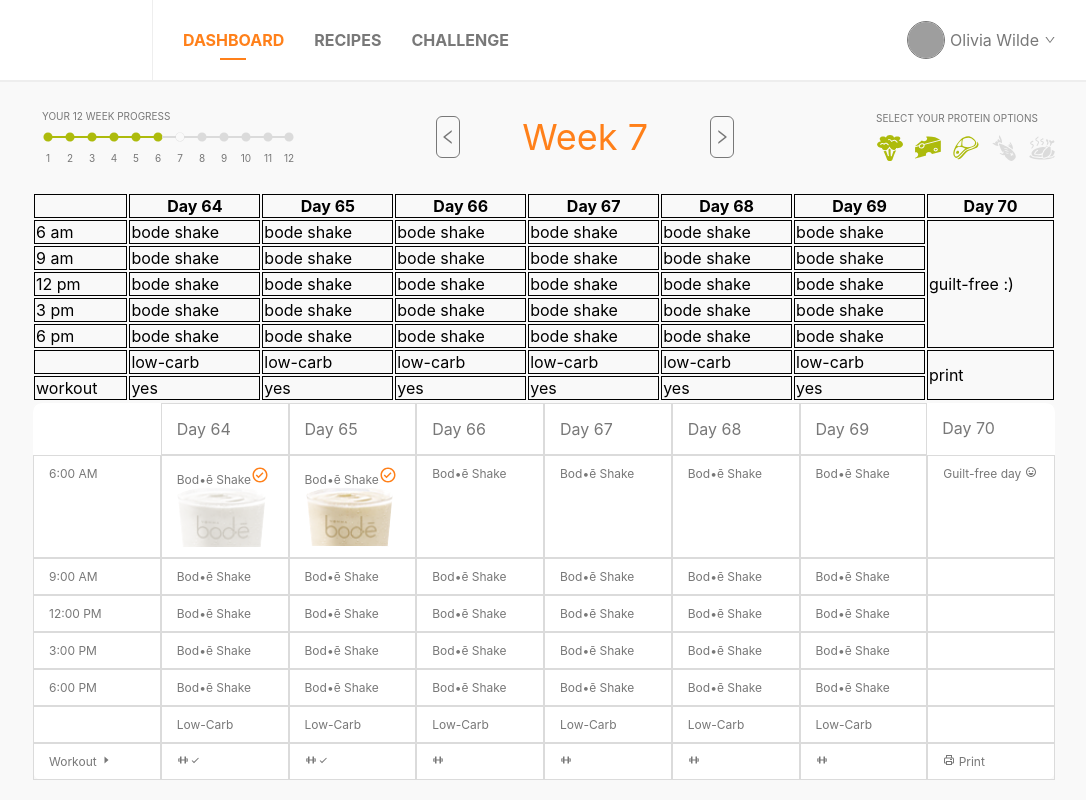
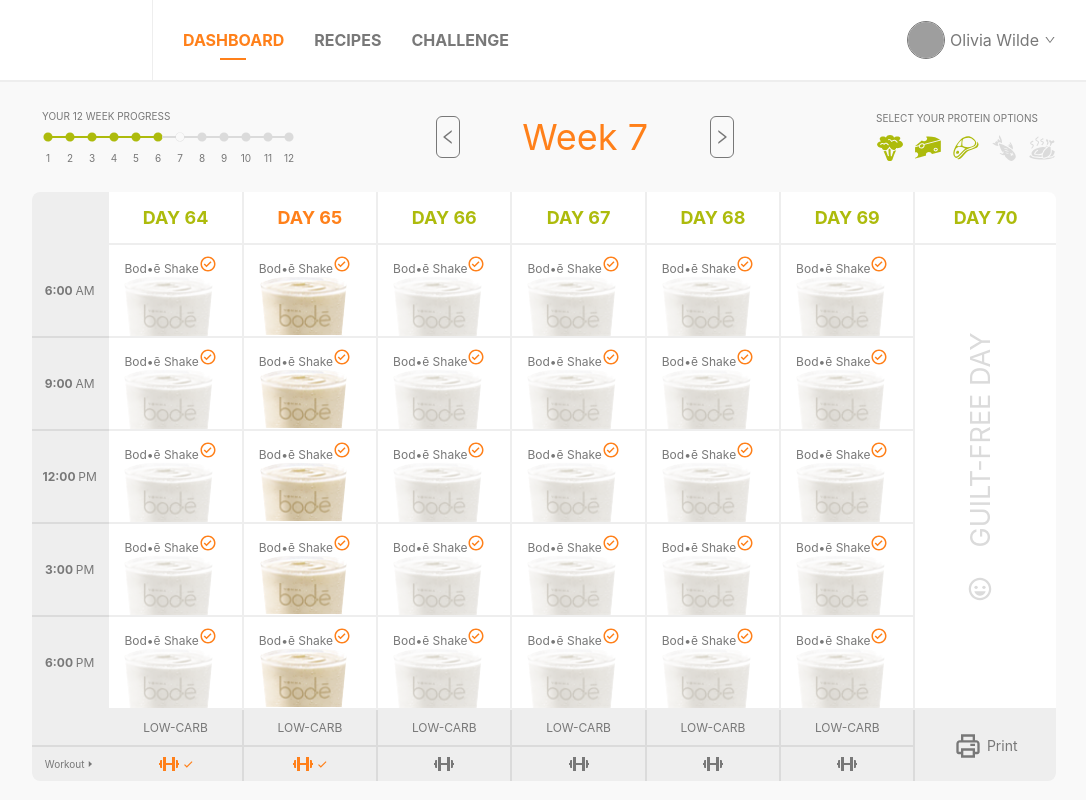
Before and after one commit to konrad-roguszewski/jfd-recruitment-task, a React (Create React App) app: page / in a window 1280 px wide. Shown: the top 800 px of the page, without its empty margins (96-1182 px from the left). Built offline with nearby package versions, Linux system fonts and the light colour scheme; grey boxes are pictures that could not be loaded.

Commit message:
style: Added styles to MealPlan component

```diff
--- a/src/components/MealPlan.tsx
+++ b/src/components/MealPlan.tsx
@@ -7,54 +7,6 @@
 import styled from 'styled-components';
 import shakeActive from '../images/shakeActive.png';
 import shakeDisabled from '../images/shakeDisabled.png';
-
-const StyledTable = styled.table`
-  display: grid;
-  border-collapse: collapse;
-  min-width: 100%;
-  grid-template-columns:
-    minmax(80px, 1fr)
-    minmax(125px, 1fr)
-    minmax(125px, 1fr)
-    minmax(125px, 1fr)
-    minmax(125px, 1fr)
-    minmax(125px, 1fr)
-    minmax(125px, 1fr)
-    minmax(125px, 1fr);
-  border: 1px solid ${props => props.theme.lightGray};
-  border-radius: 10px;
-  background: ${props => props.theme.white};
-  color: ${props => props.theme.graphite};
-  thead,
-  tbody,
-  tr {
-    display: contents;
-  }
-  th,
-  td {
-    padding: 15px;
-    overflow: hidden;
-    text-overflow: ellipsis;
-    white-space: nowrap;
-  }
-  th {
-    position: sticky;
-    top: 0;
-    text-align: left;
-    font-weight: normal;
-    border: 1px solid ${props => props.theme.darkGray};
-  }
-  th:last-child,
-  th:first-child {
-    border: 0;
-  }
-  td {
-    padding-top: 10px;
-    padding-bottom: 10px;
-    font-size: 12px;
-    border: 1px solid ${props => props.theme.darkGray};
-  }
-`;
 
 const CellContent = styled.div`
   display: flex;
@@ -71,101 +23,163 @@
   color: ${props => props.theme.orange};
 `;
 
+const StyledTable = styled.table`
+  border-collapse: collapse;
+  min-width: 100%;
+  border-radius: 8px;
+  background: ${props => props.theme.white};
+  color: ${props => props.theme.graphite};
+  th,
+  td {
+    padding: 15px;
+    overflow: hidden;
+    text-overflow: ellipsis;
+    white-space: nowrap;
+  }
+  th {
+    top: 0;
+    text-align: left;
+    font-weight: bold;
+    border: 2px solid ${props => props.theme.mediumGray};
+    border-top: 0;
+    text-transform: uppercase;
+    color: ${props => props.theme.green};
+    font-size: 18px;
+    text-align: center;
+    &.active {
+      color: ${props => props.theme.orange};
+    }
+  }
+  th:last-child,
+  th:first-child {
+    border: 0;
+  }
+  th:first-child {
+    background: ${props => props.theme.mediumGray};
+    border-radius: 8px 0 0 0;
+  }
+  td {
+    padding-top: 10px;
+    padding-bottom: 0px;
+    font-size: 12px;
+    border: 2px solid ${props => props.theme.mediumGray};
+  }
+  td:last-child {
+    border-right: 0;
+  }
+  td:first-child {
+    border-left: 0;
+    background: ${props => props.theme.mediumGray};
+    border-bottom: 2px solid ${props => props.theme.darkGray};
+    text-transform: uppercase;
+    font-size: 12px;
+    text-align: center;
+    padding: 0;
+    span {
+      font-weight: bold;
+    }
+  }
+`;
+
+const LastDayContent = styled.div`
+  width: 100px;
+  font-size: 27px;
+  color: ${props => props.theme.darkGray};
+  text-transform: uppercase;
+  display: flex;
+  flex-direction: row;
+  justify-content: center;
+  transform: rotate(-90deg);
+  span {
+    display: flex;
+    align-items: center;
+  }
+  svg {
+    transform: rotate(90deg);
+    padding: 0 28px;
+  }
+`;
+
+const DietTypeTableRow = styled.tr`
+  td {
+    text-transform: uppercase;
+    background: ${props => props.theme.mediumGray};
+    text-align: center;
+    border: 2px solid ${props => props.theme.darkGray};
+    padding: 10px 0;
+
+  }
+  td:first-child {
+    border-right: 2px solid ${props => props.theme.mediumGray};
+    border-top: 2px solid ${props => props.theme.mediumGray};
+  }
+  td:last-child {
+    border-bottom: 0;
+    border-radius: 0 0 8px 0;
+    text-transform: none;
+    span {
+      display: flex;
+      justify-content: center;
+      align-items: center;
+      font-size: 14px;
+      svg {
+        height: 28px;
+        width: 28px;
+        padding-right: 5px;
+      }
+    }
+  }
+`;
+
+const WorkoutTableRow = styled.tr`
+  td {
+    background: ${props => props.theme.mediumGray};
+    border: 2px solid ${props => props.theme.darkGray};
+    border-bottom: 0;
+    padding: 5px 10px;
+    text-align: center;
+    div {
+      display: flex;
+      justify-content: center;
+      align-items: center;
+      svg {
+        height: 14px;
+        width: 14px;
+      }
+      svg:first-child {
+        height: 24px;
+        width: 24px;
+      }
+      &.active {
+        color: ${props => props.theme.orange};
+      }
+    }
+  }
+  td:first-child {
+    border-bottom: 0;
+    border-radius: 0 0 0 8px;
+    border-right: 2px solid ${props => props.theme.mediumGray};
+    text-transform: none;
+    padding: 10px;
+    span {
+      display: flex;
+      justify-content: center;
+      align-items: center;
+      font-size: 10px;
+      font-weight: normal;
+    }
+  }
+`;
+
 export const MealPlan = () => {
   return (
     <>
-      <table>
-        <thead>
-          <tr>
-            <th style={{ border: '1px solid black' }}></th>
-            <th style={{ border: '1px solid black' }}>Day 64</th>
-            <th style={{ border: '1px solid black' }}>Day 65</th>
-            <th style={{ border: '1px solid black' }}>Day 66</th>
-            <th style={{ border: '1px solid black' }}>Day 67</th>
-            <th style={{ border: '1px solid black' }}>Day 68</th>
-            <th style={{ border: '1px solid black' }}>Day 69</th>
-            <th style={{ border: '1px solid black' }}>Day 70</th>
-          </tr>
-        </thead>
-        <tbody>
-          <tr>
-            <td style={{ border: '1px solid black' }}>6 am</td>
-            <td style={{ border: '1px solid black' }}>bode shake</td>
-            <td style={{ border: '1px solid black' }}>bode shake</td>
-            <td style={{ border: '1px solid black' }}>bode shake</td>
-            <td style={{ border: '1px solid black' }}>bode shake</td>
-            <td style={{ border: '1px solid black' }}>bode shake</td>
-            <td style={{ border: '1px solid black' }}>bode shake</td>
-            <td rowSpan={5} style={{ border: '1px solid black' }}>
-              guilt-free :)
-            </td>
-          </tr>
-          <tr>
-            <td style={{ border: '1px solid black' }}>9 am</td>
-            <td style={{ border: '1px solid black' }}>bode shake</td>
-            <td style={{ border: '1px solid black' }}>bode shake</td>
-            <td style={{ border: '1px solid black' }}>bode shake</td>
-            <td style={{ border: '1px solid black' }}>bode shake</td>
-            <td style={{ border: '1px solid black' }}>bode shake</td>
-            <td style={{ border: '1px solid black' }}>bode shake</td>
-          </tr>
-          <tr>
-            <td style={{ border: '1px solid black' }}>12 pm</td>
-            <td style={{ border: '1px solid black' }}>bode shake</td>
-            <td style={{ border: '1px solid black' }}>bode shake</td>
-            <td style={{ border: '1px solid black' }}>bode shake</td>
-            <td style={{ border: '1px solid black' }}>bode shake</td>
-            <td style={{ border: '1px solid black' }}>bode shake</td>
-            <td style={{ border: '1px solid black' }}>bode shake</td>
-          </tr>
-          <tr>
-            <td style={{ border: '1px solid black' }}>3 pm</td>
-            <td style={{ border: '1px solid black' }}>bode shake</td>
-            <td style={{ border: '1px solid black' }}>bode shake</td>
-            <td style={{ border: '1px solid black' }}>bode shake</td>
-            <td style={{ border: '1px solid black' }}>bode shake</td>
-            <td style={{ border: '1px solid black' }}>bode shake</td>
-            <td style={{ border: '1px solid black' }}>bode shake</td>
-          </tr>
-          <tr>
-            <td style={{ border: '1px solid black' }}>6 pm</td>
-            <td style={{ border: '1px solid black' }}>bode shake</td>
-            <td style={{ border: '1px solid black' }}>bode shake</td>
-            <td style={{ border: '1px solid black' }}>bode shake</td>
-            <td style={{ border: '1px solid black' }}>bode shake</td>
-            <td style={{ border: '1px solid black' }}>bode shake</td>
-            <td style={{ border: '1px solid black' }}>bode shake</td>
-          </tr>
-          <tr>
-            <td style={{ border: '1px solid black' }}></td>
-            <td style={{ border: '1px solid black' }}>low-carb</td>
-            <td style={{ border: '1px solid black' }}>low-carb</td>
-            <td style={{ border: '1px solid black' }}>low-carb</td>
-            <td style={{ border: '1px solid black' }}>low-carb</td>
-            <td style={{ border: '1px solid black' }}>low-carb</td>
-            <td style={{ border: '1px solid black' }}>low-carb</td>
-            <td rowSpan={2} style={{ border: '1px solid black' }}>
-              print
-            </td>
-          </tr>
-          <tr>
-            <td style={{ border: '1px solid black' }}>workout</td>
-            <td style={{ border: '1px solid black' }}>yes</td>
-            <td style={{ border: '1px solid black' }}>yes</td>
-            <td style={{ border: '1px solid black' }}>yes</td>
-            <td style={{ border: '1px solid black' }}>yes</td>
-            <td style={{ border: '1px solid black' }}>yes</td>
-            <td style={{ border: '1px solid black' }}>yes</td>
-          </tr>
-        </tbody>
-      </table>
-
       <StyledTable>
         <thead>
           <tr>
             <th></th>
             <th>Day 64</th>
-            <th>Day 65</th>
+            <th className="active">Day 65</th>
             <th>Day 66</th>
             <th>Day 67</th>
             <th>Day 68</th>
@@ -175,7 +189,9 @@
         </thead>
         <tbody>
           <tr>
-            <td>6:00 AM</td>
+            <td>
+              <span>6:00 </span>am
+            </td>
             <td>
               <CellContent>
                 <span>
@@ -194,94 +210,340 @@
                 <img src={shakeActive} alt="shake" />
               </CellContent>
             </td>
-            <td>Bod•ē Shake</td>
-            <td>Bod•ē Shake</td>
-            <td>Bod•ē Shake</td>
-            <td>Bod•ē Shake</td>
+            <td>
+              <CellContent>
+                <span>
+                  Bod•ē Shake
+                  <CheckMarkIcon />
+                </span>
+                <img src={shakeDisabled} alt="shake" />
+              </CellContent>
+            </td>
+            <td>
+              <CellContent>
+                <span>
+                  Bod•ē Shake
+                  <CheckMarkIcon />
+                </span>
+                <img src={shakeDisabled} alt="shake" />
+              </CellContent>
+            </td>
+            <td>
+              <CellContent>
+                <span>
+                  Bod•ē Shake
+                  <CheckMarkIcon />
+                </span>
+                <img src={shakeDisabled} alt="shake" />
+              </CellContent>
+            </td>
+            <td>
+              <CellContent>
+                <span>
+                  Bod•ē Shake
+                  <CheckMarkIcon />
+                </span>
+                <img src={shakeDisabled} alt="shake" />
+              </CellContent>
+            </td>
             <td rowSpan={5}>
+              <LastDayContent>
                 <span>
-                Guilt-free day <BiHappy />
+                  <BiHappy />
+                  Guilt-free day
                 </span>
+              </LastDayContent>
             </td>
           </tr>
           <tr>
-            <td>9:00 AM</td>
-            <td>Bod•ē Shake</td>
-            <td>Bod•ē Shake</td>
-            <td>Bod•ē Shake</td>
-            <td>Bod•ē Shake</td>
-            <td>Bod•ē Shake</td>
-            <td>Bod•ē Shake</td>
-            <td></td>
-          </tr>
-          <tr>
-            <td>12:00 PM</td>
-            <td>Bod•ē Shake</td>
-            <td>Bod•ē Shake</td>
-            <td>Bod•ē Shake</td>
-            <td>Bod•ē Shake</td>
-            <td>Bod•ē Shake</td>
-            <td>Bod•ē Shake</td>
-            <td></td>
-          </tr>
-          <tr>
-            <td>3:00 PM</td>
-            <td>Bod•ē Shake</td>
-            <td>Bod•ē Shake</td>
-            <td>Bod•ē Shake</td>
-            <td>Bod•ē Shake</td>
-            <td>Bod•ē Shake</td>
-            <td>Bod•ē Shake</td>
-            <td></td>
-          </tr>
-          <tr>
-            <td>6:00 PM</td>
-            <td>Bod•ē Shake</td>
-            <td>Bod•ē Shake</td>
-            <td>Bod•ē Shake</td>
-            <td>Bod•ē Shake</td>
-            <td>Bod•ē Shake</td>
-            <td>Bod•ē Shake</td>
-            <td></td>
-          </tr>
-          <tr>
-            <td>&nbsp;</td>
-            <td>Low-Carb</td>
-            <td>Low-Carb</td>
-            <td>Low-Carb</td>
-            <td>Low-Carb</td>
-            <td>Low-Carb</td>
-            <td>Low-Carb</td>
-            <td></td>
+            <td>
+              <span>9:00 </span>am
+            </td>
+            <td>
+              <CellContent>
+                <span>
+                  Bod•ē Shake
+                  <CheckMarkIcon />
+                </span>
+                <img src={shakeDisabled} alt="shake" />
+              </CellContent>
+            </td>
+            <td>
+              <CellContent>
+                <span>
+                  Bod•ē Shake
+                  <CheckMarkIcon />
+                </span>
+                <img src={shakeActive} alt="shake" />
+              </CellContent>
+            </td>
+            <td>
+              <CellContent>
+                <span>
+                  Bod•ē Shake
+                  <CheckMarkIcon />
+                </span>
+                <img src={shakeDisabled} alt="shake" />
+              </CellContent>
+            </td>
+            <td>
+              <CellContent>
+                <span>
+                  Bod•ē Shake
+                  <CheckMarkIcon />
+                </span>
+                <img src={shakeDisabled} alt="shake" />
+              </CellContent>
+            </td>
+            <td>
+              <CellContent>
+                <span>
+                  Bod•ē Shake
+                  <CheckMarkIcon />
+                </span>
+                <img src={shakeDisabled} alt="shake" />
+              </CellContent>
+            </td>
+            <td>
+              <CellContent>
+                <span>
+                  Bod•ē Shake
+                  <CheckMarkIcon />
+                </span>
+                <img src={shakeDisabled} alt="shake" />
+              </CellContent>
+            </td>
           </tr>
           <tr>
             <td>
-              Workout <BiCaretRight />
+              <span>12:00 </span>pm
             </td>
             <td>
+              <CellContent>
+                <span>
+                  Bod•ē Shake
+                  <CheckMarkIcon />
+                </span>
+                <img src={shakeDisabled} alt="shake" />
+              </CellContent>
+            </td>
+            <td>
+              <CellContent>
+                <span>
+                  Bod•ē Shake
+                  <CheckMarkIcon />
+                </span>
+                <img src={shakeActive} alt="shake" />
+              </CellContent>
+            </td>
+            <td>
+              <CellContent>
+                <span>
+                  Bod•ē Shake
+                  <CheckMarkIcon />
+                </span>
+                <img src={shakeDisabled} alt="shake" />
+              </CellContent>
+            </td>
+            <td>
+              <CellContent>
+                <span>
+                  Bod•ē Shake
+                  <CheckMarkIcon />
+                </span>
+                <img src={shakeDisabled} alt="shake" />
+              </CellContent>
+            </td>
+            <td>
+              <CellContent>
+                <span>
+                  Bod•ē Shake
+                  <CheckMarkIcon />
+                </span>
+                <img src={shakeDisabled} alt="shake" />
+              </CellContent>
+            </td>
+            <td>
+              <CellContent>
+                <span>
+                  Bod•ē Shake
+                  <CheckMarkIcon />
+                </span>
+                <img src={shakeDisabled} alt="shake" />
+              </CellContent>
+            </td>
+          </tr>
+          <tr>
+            <td>
+              <span>3:00 </span>pm
+            </td>
+            <td>
+              <CellContent>
+                <span>
+                  Bod•ē Shake
+                  <CheckMarkIcon />
+                </span>
+                <img src={shakeDisabled} alt="shake" />
+              </CellContent>
+            </td>
+            <td>
+              <CellContent>
+                <span>
+                  Bod•ē Shake
+                  <CheckMarkIcon />
+                </span>
+                <img src={shakeActive} alt="shake" />
+              </CellContent>
+            </td>
+            <td>
+              <CellContent>
+                <span>
+                  Bod•ē Shake
+                  <CheckMarkIcon />
+                </span>
+                <img src={shakeDisabled} alt="shake" />
+              </CellContent>
+            </td>
+            <td>
+              <CellContent>
+                <span>
+                  Bod•ē Shake
+                  <CheckMarkIcon />
+                </span>
+                <img src={shakeDisabled} alt="shake" />
+              </CellContent>
+            </td>
+            <td>
+              <CellContent>
+                <span>
+                  Bod•ē Shake
+                  <CheckMarkIcon />
+                </span>
+                <img src={shakeDisabled} alt="shake" />
+              </CellContent>
+            </td>
+            <td>
+              <CellContent>
+                <span>
+                  Bod•ē Shake
+                  <CheckMarkIcon />
+                </span>
+                <img src={shakeDisabled} alt="shake" />
+              </CellContent>
+            </td>
+          </tr>
+          <tr>
+            <td style={{borderBottom: "0px"}}>
+              <span>6:00 </span>pm
+            </td>
+            <td>
+              <CellContent>
+                <span>
+                  Bod•ē Shake
+                  <CheckMarkIcon />
+                </span>
+                <img src={shakeDisabled} alt="shake" />
+              </CellContent>
+            </td>
+            <td>
+              <CellContent>
+                <span>
+                  Bod•ē Shake
+                  <CheckMarkIcon />
+                </span>
+                <img src={shakeActive} alt="shake" />
+              </CellContent>
+            </td>
+            <td>
+              <CellContent>
+                <span>
+                  Bod•ē Shake
+                  <CheckMarkIcon />
+                </span>
+                <img src={shakeDisabled} alt="shake" />
+              </CellContent>
+            </td>
+            <td>
+              <CellContent>
+                <span>
+                  Bod•ē Shake
+                  <CheckMarkIcon />
+                </span>
+                <img src={shakeDisabled} alt="shake" />
+              </CellContent>
+            </td>
+            <td>
+              <CellContent>
+                <span>
+                  Bod•ē Shake
+                  <CheckMarkIcon />
+                </span>
+                <img src={shakeDisabled} alt="shake" />
+              </CellContent>
+            </td>
+            <td>
+              <CellContent>
+                <span>
+                  Bod•ē Shake
+                  <CheckMarkIcon />
+                </span>
+                <img src={shakeDisabled} alt="shake" />
+              </CellContent>
+            </td>
+          </tr>
+          <DietTypeTableRow>
+            <td></td>
+            <td>low-carb</td>
+            <td>low-carb</td>
+            <td>low-carb</td>
+            <td>low-carb</td>
+            <td>low-carb</td>
+            <td>low-carb</td>
+            <td rowSpan={2}>
+              <span>
+                <BiPrinter /> Print
+              </span>
+            </td>
+          </DietTypeTableRow>
+          <WorkoutTableRow>
+            <td>
+              <span>
+                Workout <BiCaretRight />
+              </span>
+            </td>
+            <td>
+              <div className="active">
                 <BiDumbbell />
                 <BiCheck />
+              </div>
             </td>
             <td>
+              <div className="active">
                 <BiDumbbell />
                 <BiCheck />
+              </div>
             </td>
             <td>
+              <div>
                 <BiDumbbell />
+              </div>
             </td>
             <td>
+              <div>
                 <BiDumbbell />
+              </div>
             </td>
             <td>
+              <div>
                 <BiDumbbell />
+              </div>
             </td>
             <td>
+              <div>
                 <BiDumbbell />
+              </div>
             </td>
-            <td>
-              <BiPrinter /> Print
-            </td>
-          </tr>
+          </WorkoutTableRow>
         </tbody>
       </StyledTable>
     </>
```
Lines whose indentation alone changed are shown as unchanged.
